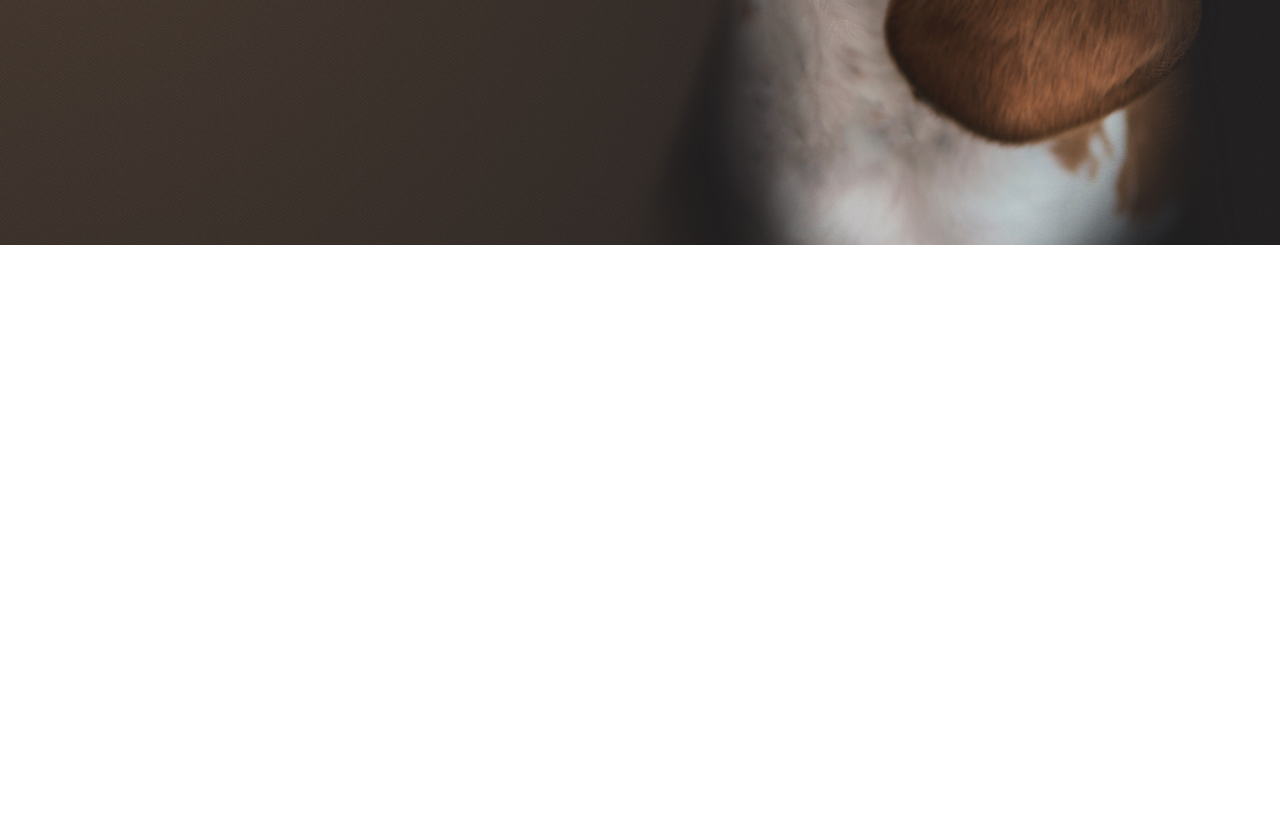
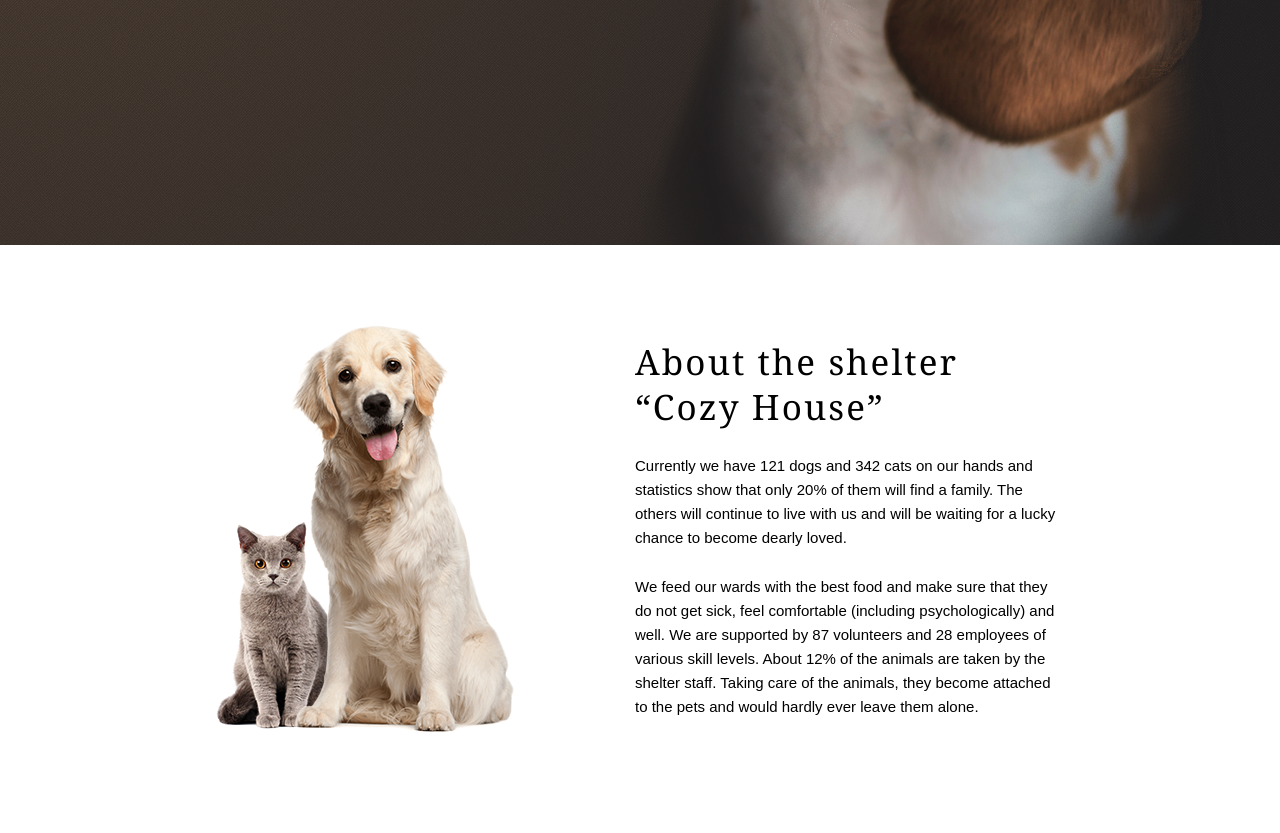
Before and after one commit to fedorenksei/RSS-JSFE-2023Q1, a plain HTML site: page shelter/index.html in a window 1280 px wide. Shown: the part 663-1496 px from the top of the page. Before the commit the page ends 908 px from the top, so only its background shows below. Drawn offline with Linux system fonts and the light colour scheme.

Commit message:
feat: about section (and hover nav links)

```diff
--- a/shelter/index.html
+++ b/shelter/index.html
@@ -23,7 +23,7 @@
         </div>
     </header>
     <main>
-        <div class="start-screen">
+        <div class="start-section">
             <section class="intro">
                 <div class="intro__content">
                     <h1 class="main-header">Not only people <br> need a house</h1>
@@ -33,6 +33,16 @@
                 <img class="intro__img" src="./assets/images/start-screen-puppy.png" alt="">
             </section>
         </div>
+        <section class="about-section">
+            <div class="about-section__container">
+                <img src="./assets/images/about-pets.png" alt="">
+                <div class="about-content">
+                    <h2 class="section-header">About the shelter <br> “Cozy House”</h2>
+                    <p class="paragraph-l">Currently we have 121 dogs and 342 cats on our hands and statistics show that only 20% of them will find a family. The others will continue to live with us and will be waiting for a lucky chance to become dearly loved.</p>
+                    <p class="paragraph-l">We feed our wards with the best food and make sure that they do not get sick, feel comfortable (including psychologically) and well. We are supported by 87 volunteers and 28 employees of various skill levels. About 12% of the animals are taken by the shelter staff. Taking care of the animals, they become attached to the pets and would hardly ever leave them alone.</p>
+                </div>
+            </div>
+        </section>
     </main>
 
 </body>
--- a/shelter/styles/style.scss
+++ b/shelter/styles/style.scss
@@ -59,16 +59,21 @@
 
 .nav__item {
     @extend %paragraph-l;
-    color: #FFFFFF;
+    color: #CDCDCD;
     text-decoration: none;
     border-bottom: 3px solid transparent;
+    transition: color $transition-time;
+    &:hover {
+        color: #FAFAFA;
+    }
 }
 
 .nav__item_active {
+    color: #FAFAFA;
     border-bottom-color: $special-color;
 }
 
-.start-screen {
+.start-section {
     @extend %section;
 
     height: 908px;
@@ -100,10 +105,36 @@
 }
 
 
+.about-section {
+    @extend %section;
+    height: 588px;
+    padding-bottom: 20px;
+    background-color: #FFFFFF;
+}
+
+.about-section__container {
+    display: flex;
+    justify-content: center;
+    column-gap: 120px;
+    align-items: center;
+}
+
+.about-content {
+    display: flex;
+    flex-direction: column;
+    row-gap: 25px;
+    max-width: 430px;
+}
+
 // Text styles
 
 .main-header {
     font: 44px/57px Georgia;
+}
+
+.section-header {
+    font: 35px/45px Georgia;
+    letter-spacing: 0.06em;
 }
 
 %paragraph-l {
```
Also changed, not shown: shelter/assets/images/about-pets.png (added), shelter/styles/style.css, 1 other file.
